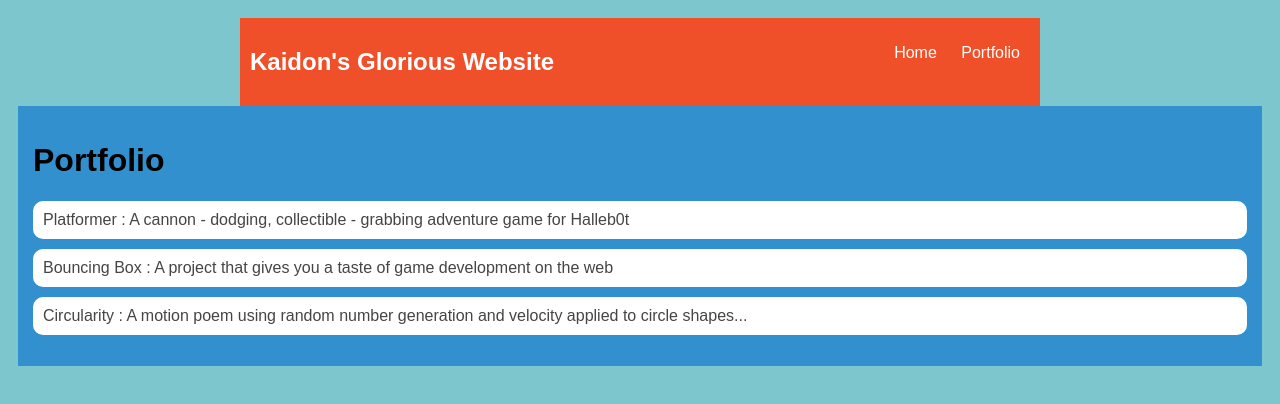
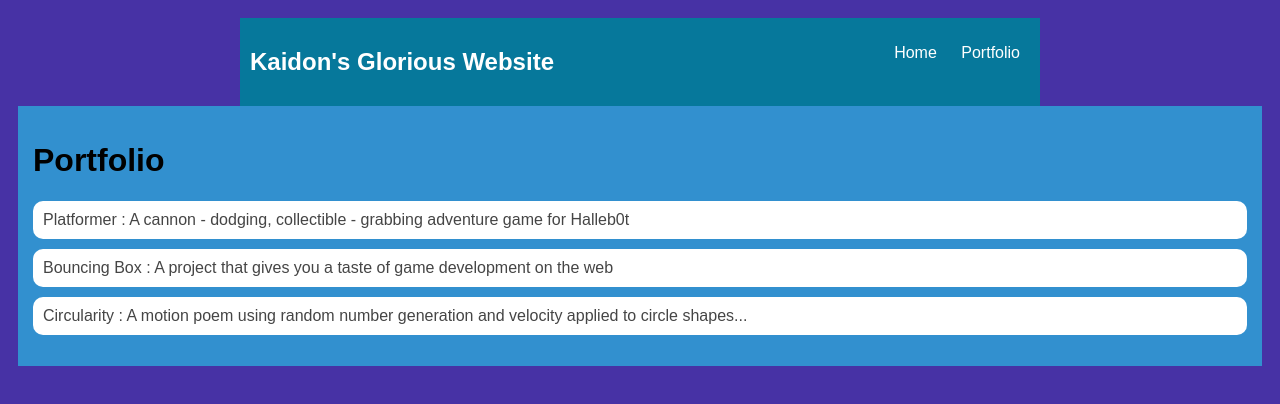
Before and after one commit to KaidonAdams/KaidonAdams.github.io, a plain HTML site: page portfolio.html in a window 1280 px wide. Drawn offline with Linux system fonts and the light colour scheme.

Commit message:
Css custom 1

```diff
--- a/portfolio.html
+++ b/portfolio.html
@@ -4,8 +4,8 @@
         <title>Kaidon's Amazing Website</title>
         <style type="text/css">
             body {
-                background: rgb(125, 198, 205);
-                color: rgb(45, 45, 45);
+                background: rgb(71, 50, 165);
+                color: rgb(190, 13, 13);
                 padding: 10px;
                 font-family: arial;
             }
@@ -21,7 +21,7 @@
 
             /* navigation menu */
             nav {
-                background: rgb(239, 80, 41);
+                background: rgb(6, 120, 155);
                 margin: 0 auto;
                 display: flex;
                 padding: 10px;
```
Also changed, not shown: index.html (+2 -9 lines).
